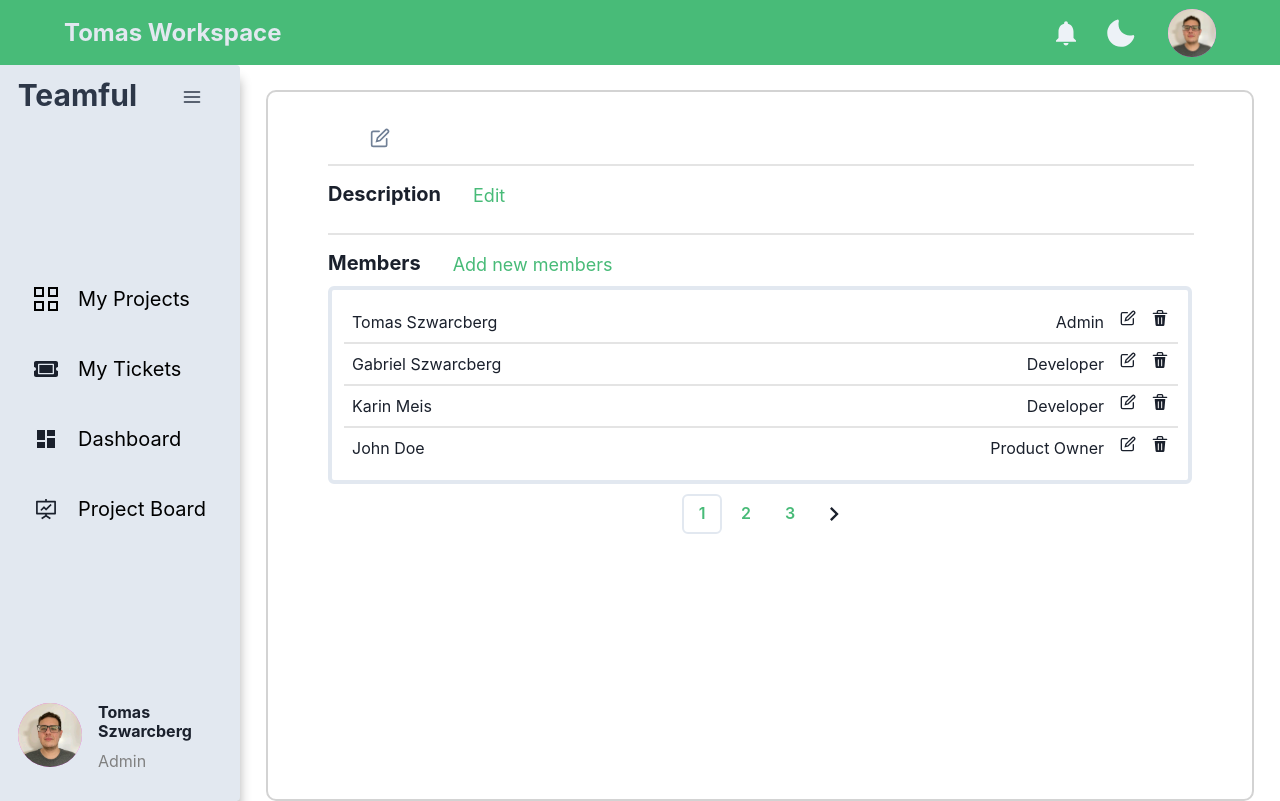
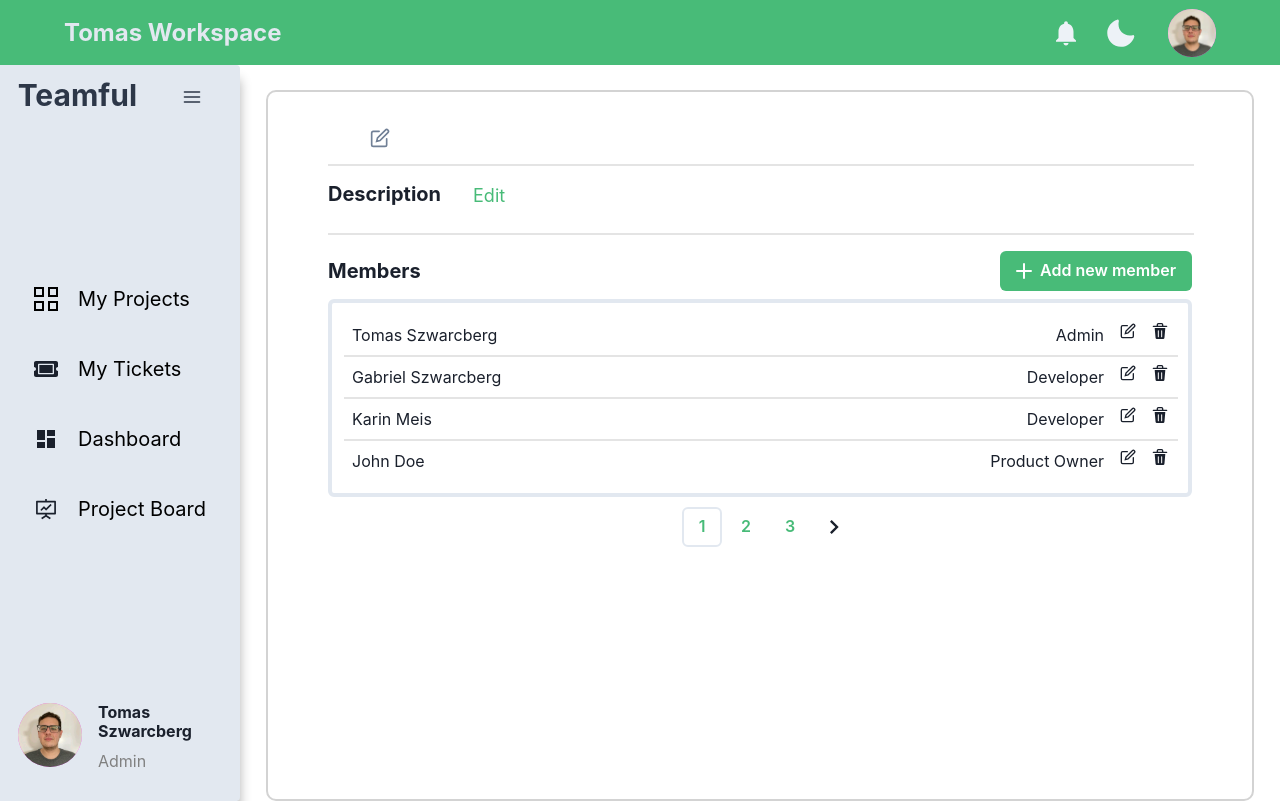
Before and after one commit to szwtomas/teamful, a React (Create React App) app: page /1/projectdescription in a window 1280 px wide. Built offline with nearby package versions, Linux system fonts and the light colour scheme.

Commit message:
Minor changes on AddMemberModal and ProjectDescription

```diff
--- a/src/components/ui/AddMemberModal.js
+++ b/src/components/ui/AddMemberModal.js
@@ -72,7 +72,9 @@ const AddMemberModal = ({ isOpen, onClose }) => {
 					</Stack>
 				</ModalBody>
 				<ModalFooter>
-					<Button colorScheme={"green"}>Send Invite</Button>
+					<Button color="white" bg={"green.400"}>
+						Send Invite
+					</Button>
 				</ModalFooter>
 			</ModalContent>
 		</Modal>
--- a/src/components/ui/ProjectDescription.js
+++ b/src/components/ui/ProjectDescription.js
@@ -21,7 +21,7 @@ import {
 	ModalBody,
 	ModalFooter,
 } from "@chakra-ui/react";
-import { CheckIcon, EditIcon } from "@chakra-ui/icons";
+import { AddIcon, CheckIcon, EditIcon } from "@chakra-ui/icons";
 import Separator from "./Separator";
 import MembersPreview from "./MembersPreview";
 import AddMemberModal from "./AddMemberModal";
@@ -72,6 +72,7 @@ const ProjectDescription = () => {
 								border="2px"
 								value={editTitleText}
 								onChange={handleTitleInputChange}
+								_focus={{ border: "3px solid #48BB78" }}
 							/>
 							<InputRightElement
 								children={<CheckIcon color="green.400" />}
@@ -118,6 +119,7 @@ const ProjectDescription = () => {
 								onChange={handleDescriptionInputChange}
 								placeholder="Here is a sample placeholder"
 								size="sm"
+								_focus={{ border: "2px solid #48BB78" }}
 							/>
 							<Button
 								onClick={handleDescriptionEdit}
@@ -151,14 +153,25 @@ const ProjectDescription = () => {
 				<Separator />
 				<Stack direction="column">
 					{/*   ------- MEMBERS  -------   */}
-					<Stack direction={"row"} spacing={8}>
+					<Flex
+						flexDir={"row"}
+						spacing={8}
+						alignItems="center"
+						justifyContent={"space-between"}
+					>
 						<Heading as="h3" fontSize={"xl"}>
 							Members
 						</Heading>
-						<Link color="green.400" fontSize="lg" onClick={onOpen}>
-							Add new members
-						</Link>
-					</Stack>
+						<Button
+							color="white"
+							leftIcon={<AddIcon />}
+							bg="green.400"
+							variant="solid"
+							onClick={onOpen}
+						>
+							Add new member
+						</Button>
+					</Flex>
 					<MembersPreview showTitle={false} showEdit={true} />
 				</Stack>
 			</Stack>
```
